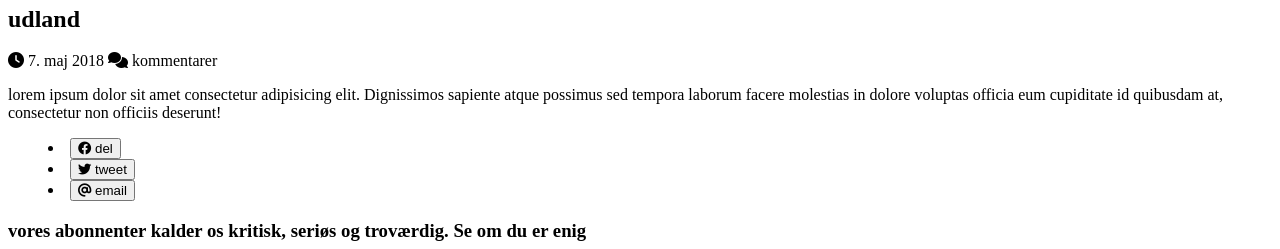
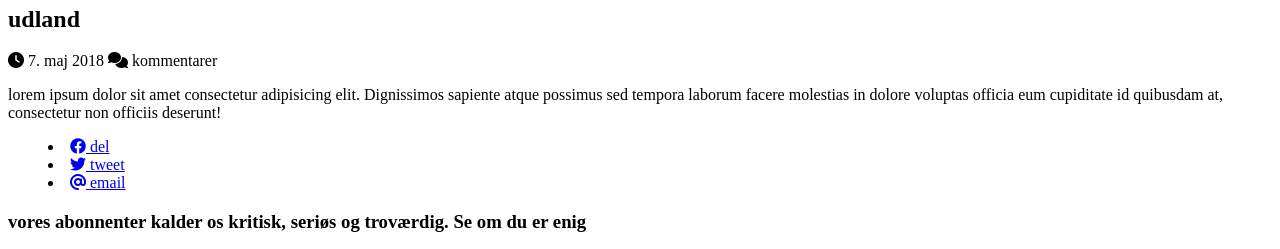
Before and after one commit to Spongey21/HTML2, a plain HTML site: page index.html in a window 1280 px wide. Shown: the part 1380-1629 px from the top of the page. Drawn offline with Linux system fonts and the light colour scheme.

Commit message:
brand button turned into a tag

```diff
--- a/index.html
+++ b/index.html
@@ -76,22 +76,22 @@
                         consectetur non officiis deserunt!</p>
                     <menu>
                         <li>
-                            <button>
+                            <a href="#">
                                 <i class="fa-brands fa-facebook"></i>
                                 del
-                            </button>
+                            </a>
                         </li>
                         <li>
-                            <button>
+                            <a href="#">
                                 <i class="fa-brands fa-twitter"></i>
                                 tweet
-                            </button>
+                            </a>
                         </li>
                         <li>
-                            <button>
+                            <a href="#">
                                 <i class="fa-solid fa-at"></i>
                                 email
-                            </button>
+                            </a>
                         </li>
                     </menu>
                     <section>
```
